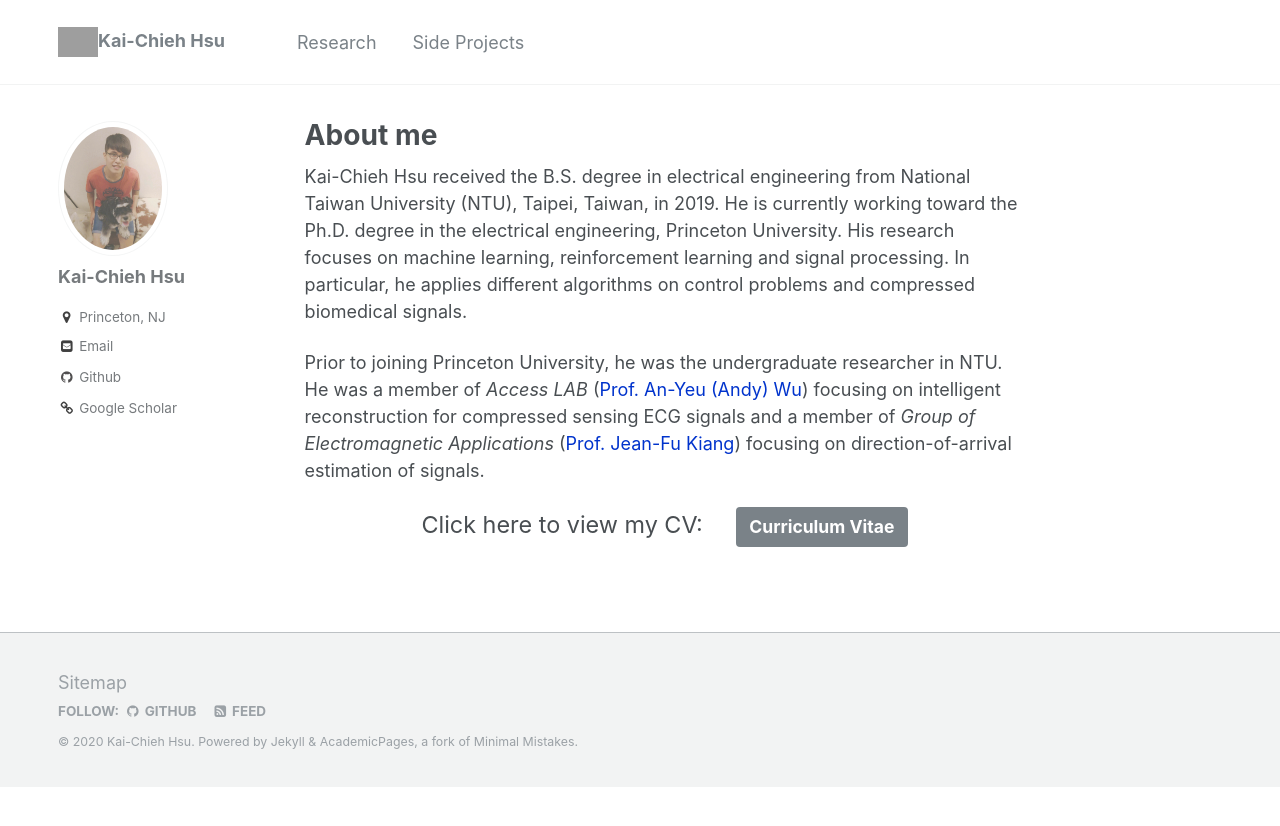
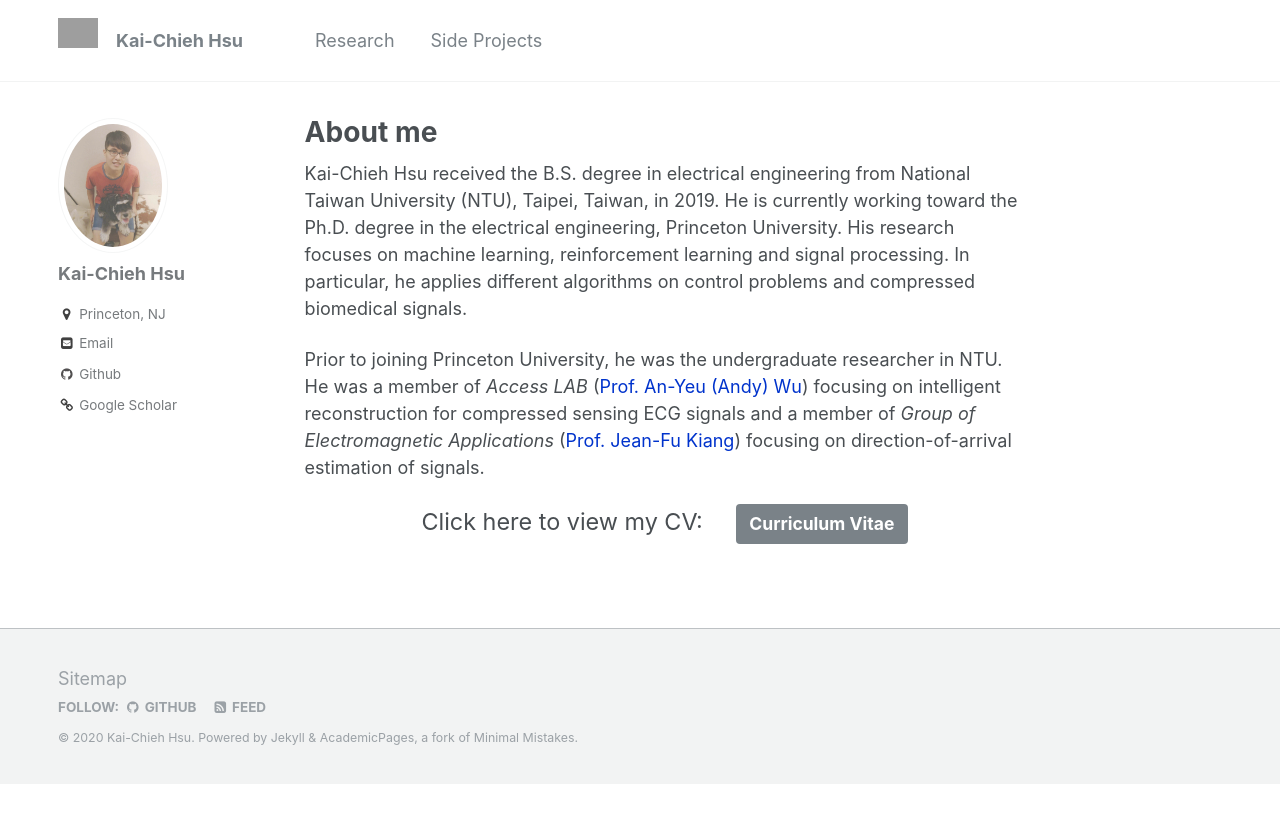
Before and after one commit to kaichiehhsu/kaichiehhsu.github.io, a Jekyll site: the page built from _pages/about.md, in a window 1280 px wide. Shown: the top 826 px of the page. Built offline with Jekyll 4.4.1, drawn with Linux system fonts in a browser that asks for light colours.

Commit message:
add logo -9

```diff
--- a/_includes/masthead.html
+++ b/_includes/masthead.html
@@ -8,7 +8,10 @@
       <nav id="site-nav" class="greedy-nav">
         <button><div class="navicon"></div></button>
         <ul class="visible-links">
-          <li class="masthead__menu-item masthead__menu-item--lg"><a href="{{ base_path }}/"><img src="{{ base_path }}{{ logo_path }}" alt="" width="40">{{ site.title }}</a></li>
+          {% unless logo_path == empty %}
+            <img src="{{ base_path }}{{ logo_path }}" alt="" width="40">
+          {% endunless %}
+          <li class="masthead__menu-item masthead__menu-item--lg"><a href="{{ base_path }}/">{{ site.title }}</a></li>
           {% for link in site.data.navigation.main %}
             {% if link.url contains 'http' %}
               {% assign domain = '' %}
```
